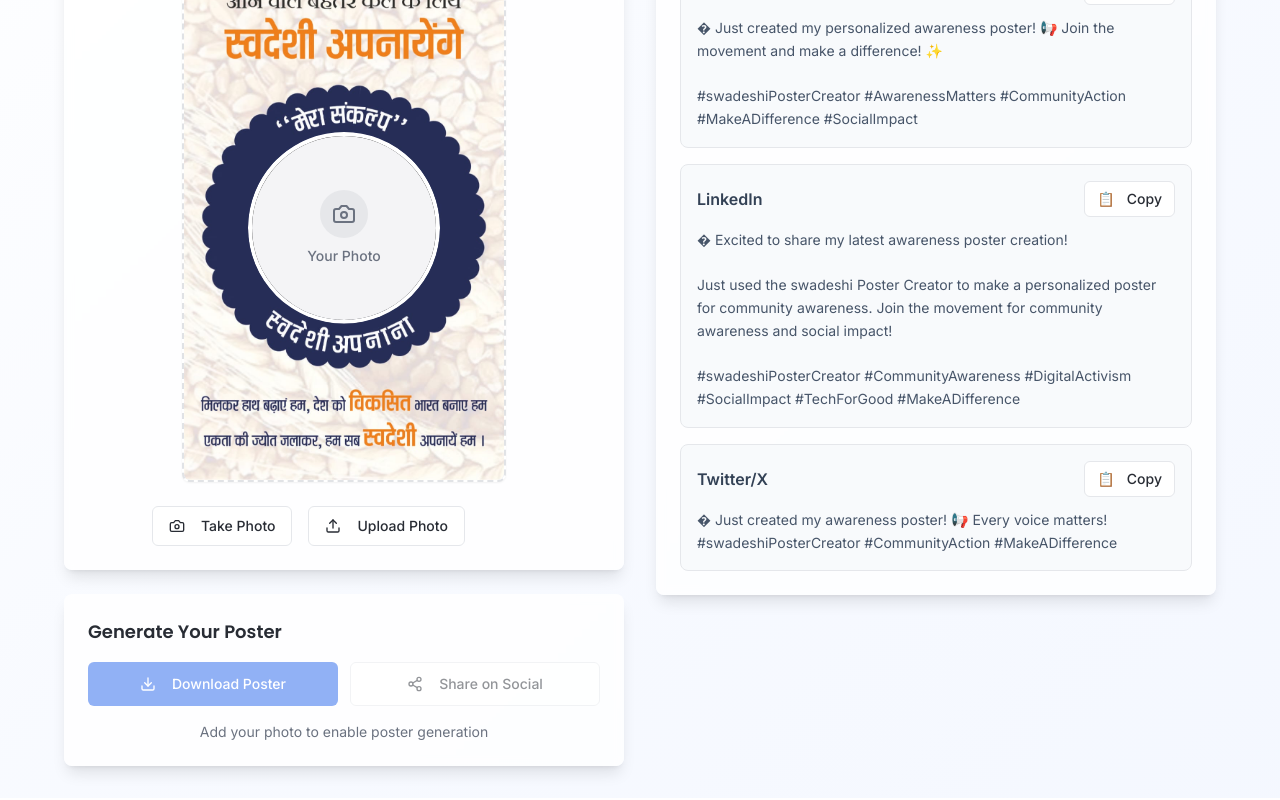
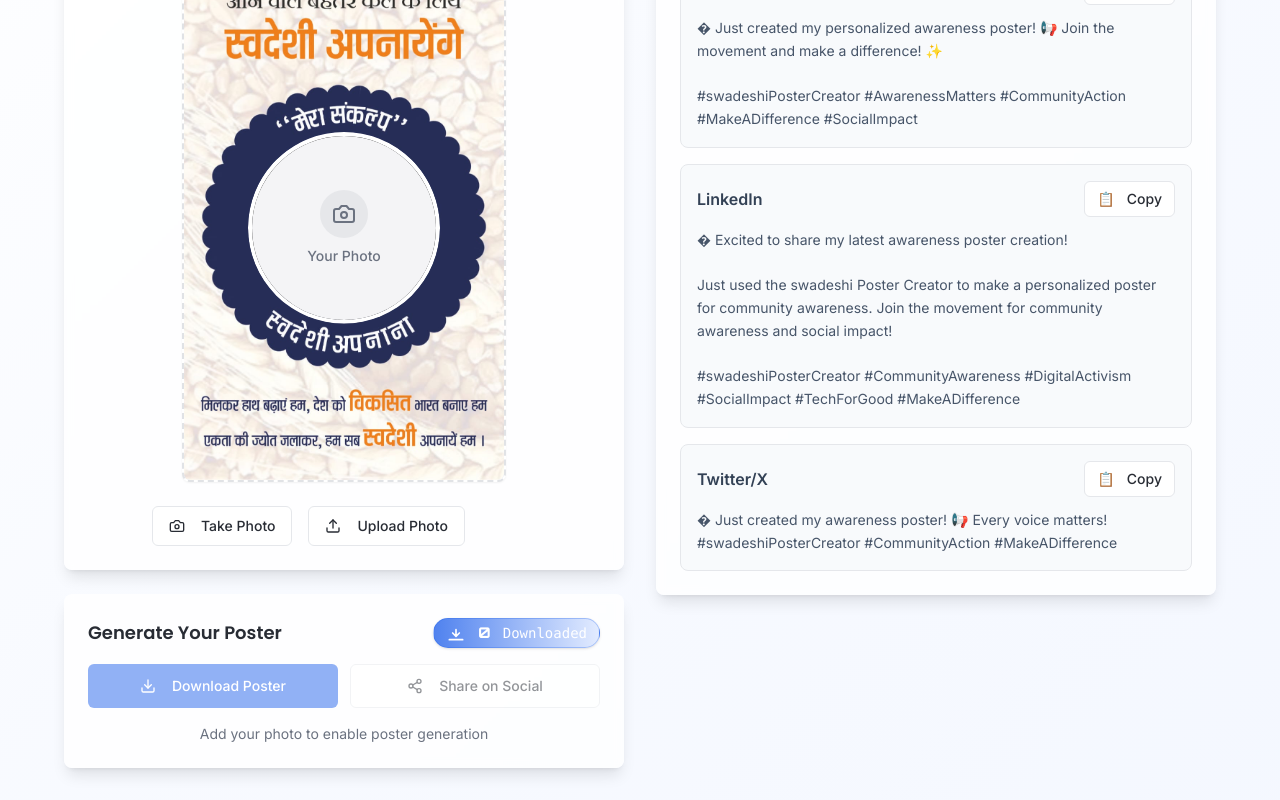
Before and after one commit to ethicaladitya/swadeshi-poster-creator, a React (Vite) app: page / in a window 1280 px wide. Shown: the part 447-1247 px from the top of the page. Built offline with nearby package versions, Linux system fonts and the light colour scheme.

Commit message:
added counter

```diff
--- a/src/pages/Index.tsx
+++ b/src/pages/Index.tsx
@@ -1,4 +1,4 @@
-import { useState, useRef } from "react";
+import { useState, useRef, useEffect } from "react";
 import { Button } from "@/components/ui/button";
 import { Card, CardContent } from "@/components/ui/card";
 import { PosterPreview, type FrameType, type PosterType } from "@/components/PosterPreview";
@@ -17,6 +17,21 @@ const Index = () => {
   const [selectedFile, setSelectedFile] = useState<File | null>(null);
   const [isGenerating, setIsGenerating] = useState(false);
   const [isSharing, setIsSharing] = useState(false);
+
+  // Download counter state
+  const [downloadCount, setDownloadCount] = useState<number>(() => {
+    if (typeof window !== 'undefined') {
+      const stored = localStorage.getItem('posterDownloadCount');
+      return stored ? parseInt(stored, 10) : 0;
+    }
+    return 0;
+  });
+
+  useEffect(() => {
+    if (typeof window !== 'undefined') {
+      localStorage.setItem('posterDownloadCount', downloadCount.toString());
+    }
+  }, [downloadCount]);
 
   const { downloadPoster, sharePoster } = usePosterGenerator();
 
@@ -77,6 +92,7 @@ const Index = () => {
     setIsGenerating(true);
     try {
       await downloadPoster(userImage, frameType, "", posterType);
+      setDownloadCount((prev) => prev + 1);
       toast({
         title: "Success!",
         description: "Your poster has been downloaded successfully.",
@@ -181,7 +197,15 @@ const Index = () => {
             <Card className="bg-white/80 backdrop-blur-sm border-0 shadow-lg">
               <CardContent className="p-4 sm:p-6">
                 <div className="space-y-4">
-                  <h3 className="text-lg font-semibold font-display">Generate Your Poster</h3>
+                  <div className="flex items-center justify-between mb-2">
+                    <h3 className="text-lg font-semibold font-display mb-0">Generate Your Poster</h3>
+                    {/* Download Counter */}
+                    <div className="flex items-center gap-2 bg-gradient-to-r from-primary/80 to-accent/80 px-3 py-1 rounded-full shadow text-white font-mono text-sm select-none border border-primary/30">
+                      <svg width="20" height="20" fill="none" viewBox="0 0 24 24" stroke="currentColor" className="mr-1"><path strokeLinecap="round" strokeLinejoin="round" strokeWidth={2} d="M12 16v-8m0 8l-4-4m4 4l4-4M4 20h16" /></svg>
+                      <span className="tracking-wider font-bold" style={{ fontFamily: 'Orbitron, monospace' }}>{downloadCount}</span>
+                      <span className="ml-1">Downloaded</span>
+                    </div>
+                  </div>
                   <div className="grid sm:grid-cols-2 gap-3">
                     <Button
                       onClick={handleDownload}
```
